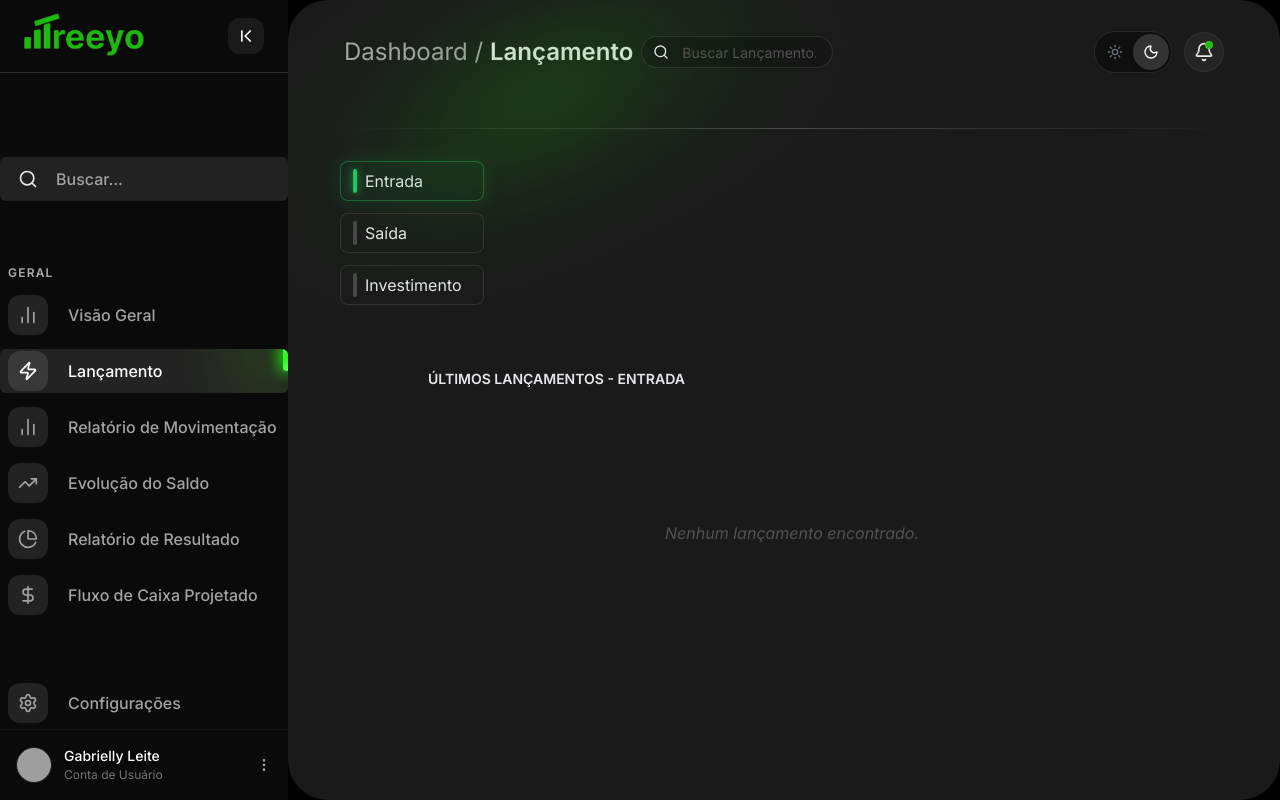
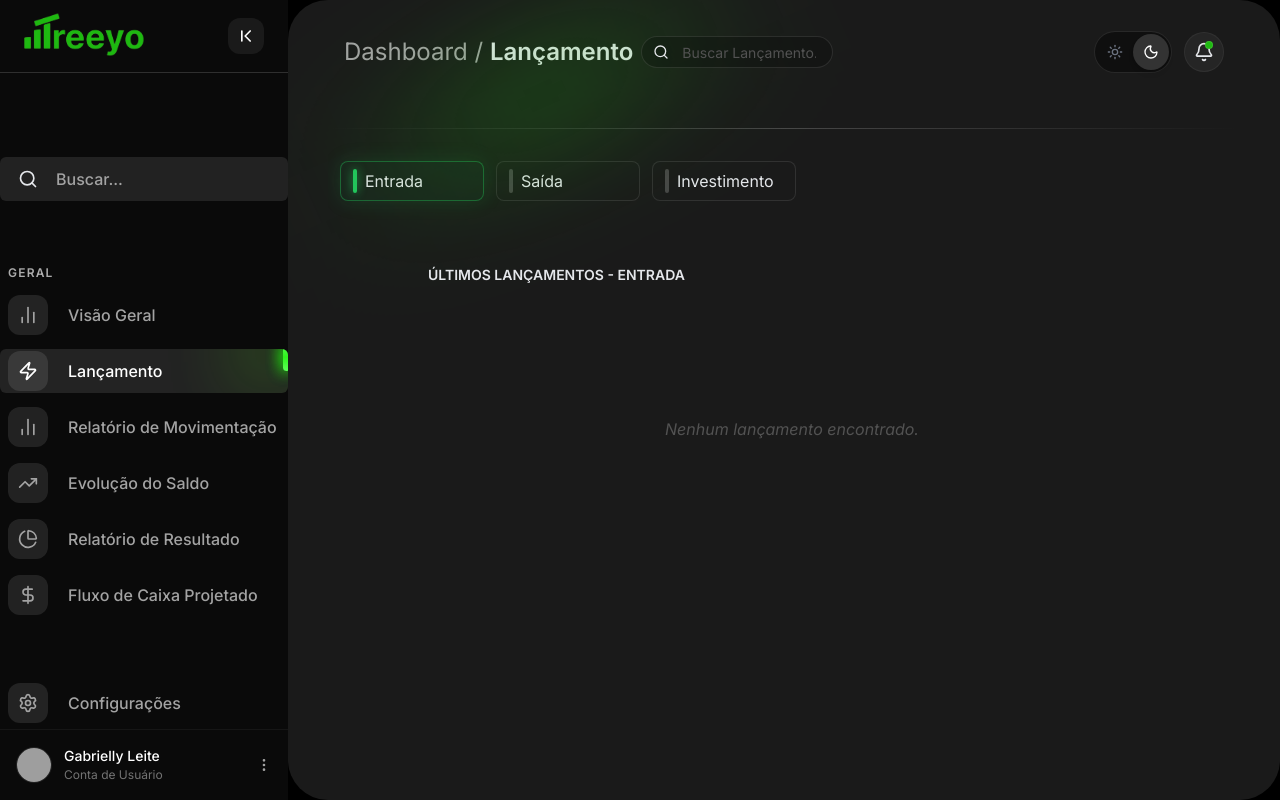
Before and after one commit to gabriellyleitedev/treeyo-dashboard-saas, a React (Vite) app: page /lancamento in a window 1280 px wide. Built offline with nearby package versions, Linux system fonts and the light colour scheme; grey boxes are pictures that could not be loaded.

Commit message:
alguma alteração

```diff
--- a/src/pages/Lancamento.jsx
+++ b/src/pages/Lancamento.jsx
@@ -176,16 +176,15 @@ const Lançamento = () => {
 
                 {/* Filtros de Tipo */}
                 <div className="shrink-0 px-4 md:px-0">
-                    <motion.div variants={item} className="sm:grid grid-cols-12 gap-6 w-full">
-                        <div className="flex flex-wrap gap-3 w-fit ml-3">
+                    <motion.div variants={item} className="grid grid-cols-12 gap-6 w-full">
+                        <div className="flex md:flex-row gap-3 w-fit ml-3">
                             {["Entrada", "Saída", "Investimento"].map((tipo) => {
                                 const cores = getCoresDinamicas(tipo);
                                 return (
                                     <div
                                         key={tipo}
-
                                         onClick={() => setTipoAtivo(tipo)}
-                                        className={`flex items-center px-3 py-2.5 w-36 h-10 rounded-lg border transition-all duration-300 cursor-pointer ${cores.glow}`}
+                                        className={`flex items-center px-3 py-2.5 md:w-36 w-full h-10 rounded-lg border transition-all duration-300 cursor-pointer ${cores.glow}`}
                                     >
                                         <span className={`h-6 w-1 rounded-full transition-all duration-300 ${cores.barra}`}></span>
                                         <span className="ml-2 font-normal text-gray-200 select-none">{tipo}</span>
```
